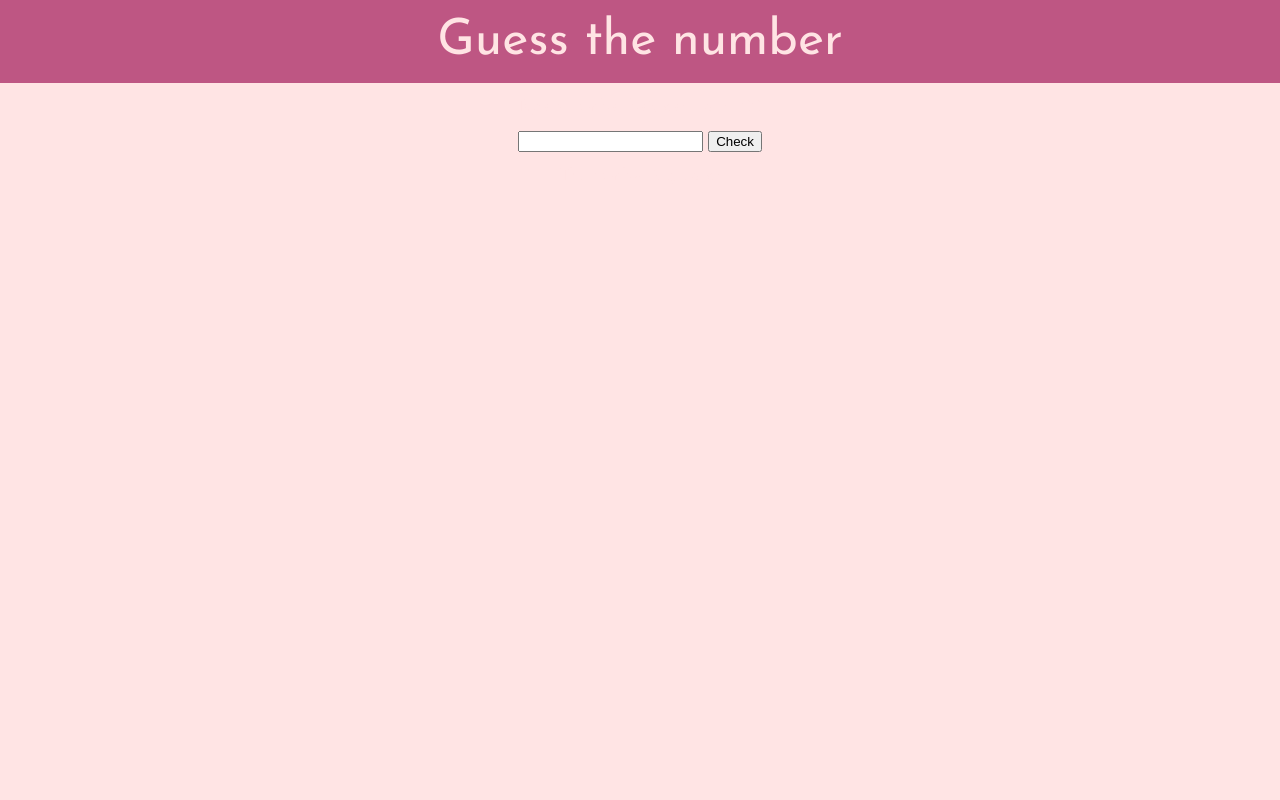
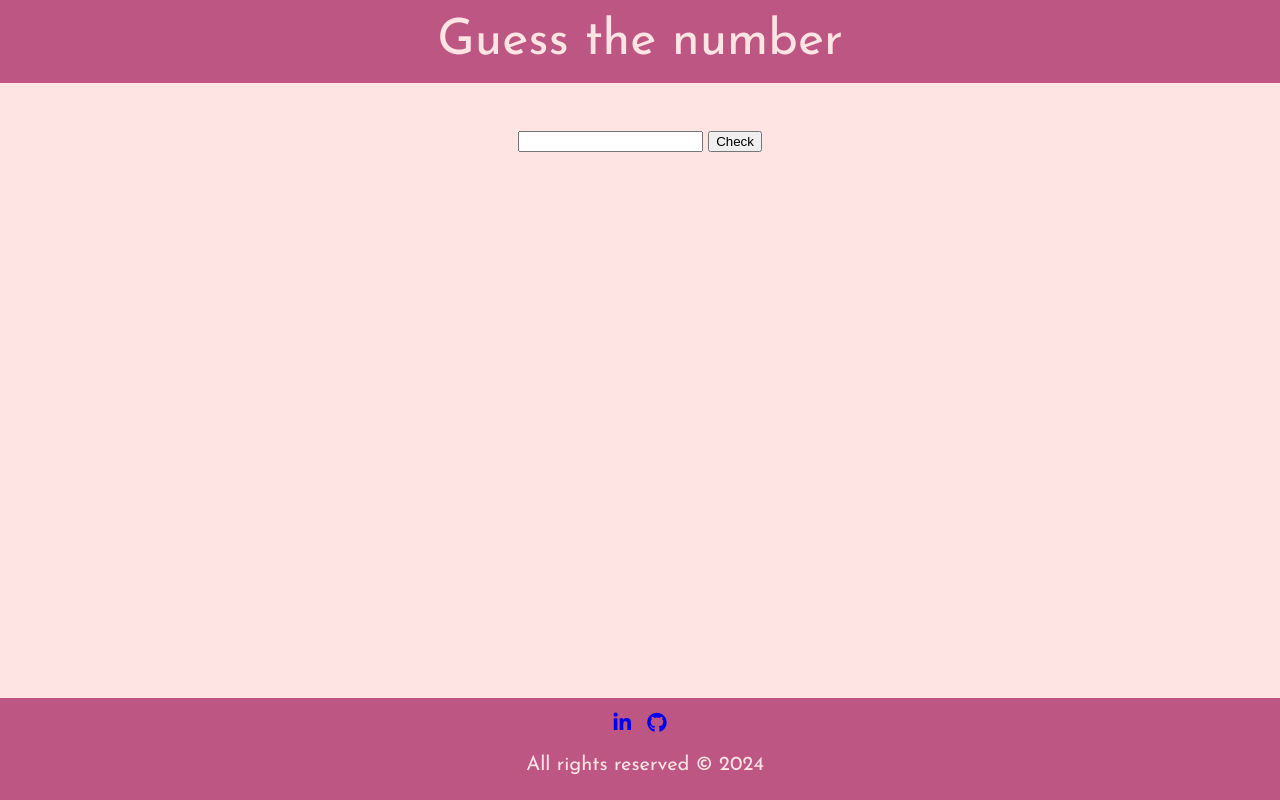
Before and after one commit to CeciliaRava1/guess-the-number, a plain HTML site: page index.html in a window 1280 px wide. Drawn offline with Linux system fonts and the light colour scheme.

Commit message:
feat: Create footer section

```diff
--- a/index.html
+++ b/index.html
@@ -20,5 +20,11 @@
     <button>Check</button>
     <p>The number is greater</p>
 
+    <footer class="footer">
+        <a href="https://www.linkedin.com/in/cecilia-r-127779246/" target="_blank"><i class="fa-brands fa-linkedin-in"></i></a>
+        <a href="https://github.com/CeciliaRava1" target="_blank"><i class="fa-brands fa-github"></i></a>
+        <p class="p_element">All rights reserved &copy; 2024</p>
+    </footer>
+
 </body>
 </html>
--- a/style.css
+++ b/style.css
@@ -13,3 +13,24 @@ body {
     font-size: 50px;
     background-color: #BE5683;
 }
+
+/* Footer section */
+.footer {
+    background-color: #BE5683;
+    color: #FFE4E4;
+    bottom: 0;
+    width: 100%;
+    font-weight: 400;
+    padding: 5px;
+    text-align: center;
+    font-size: 20px;
+    position: fixed;
+}
+
+.footer a {
+    margin-right: 10px;
+}
+
+.fa-brands {
+    padding-top: 10px;
+}
```
